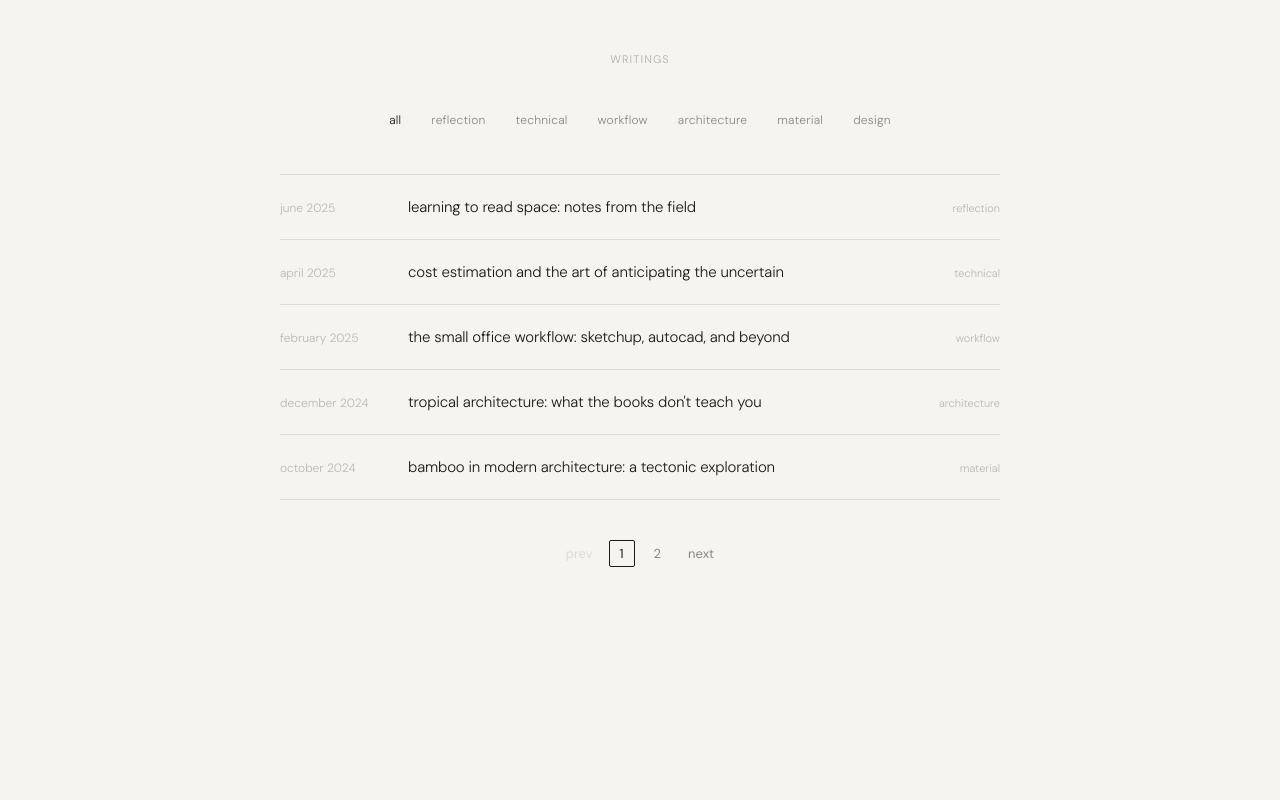
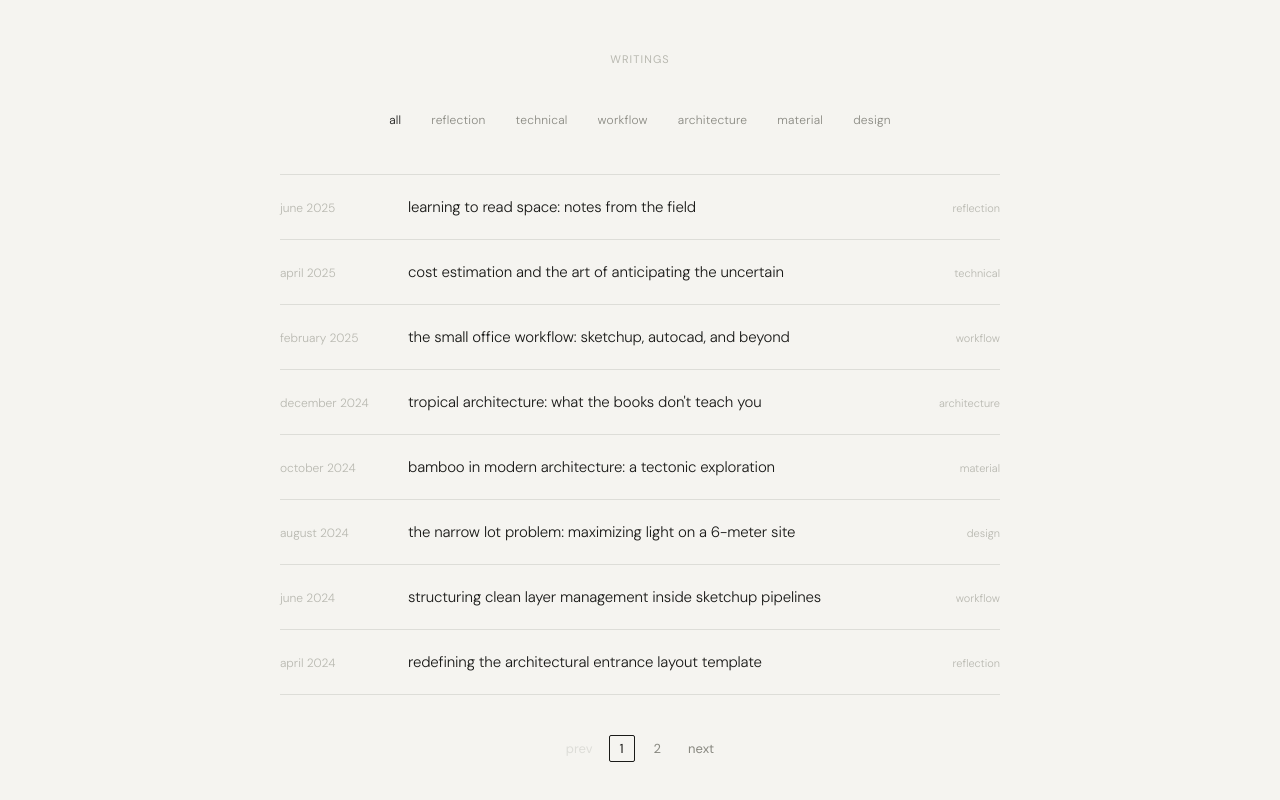
Before and after one commit to annafiu/annafiu.github.io, a plain HTML site: page journal/index.html in a window 1280 px wide. Shown: the part 56-856 px from the top of the page. Before the commit the page ends 800 px from the top, so only its background shows below. Drawn offline with Linux system fonts and the light colour scheme.

Commit message:
Update index.html

```diff
--- a/journal/index.html
+++ b/journal/index.html
@@ -69,7 +69,7 @@ var posts = [
   { slug: "retrospective-vernacular",  title: "retrospective analysis of traditional vernacular elements",      date: "december 2023", cat: "architecture" },
 ];
 
-var PER_PAGE = 5;
+var PER_PAGE = 8;
 var currentPage = 1;
 var activeFilter = 'all';
 
```
